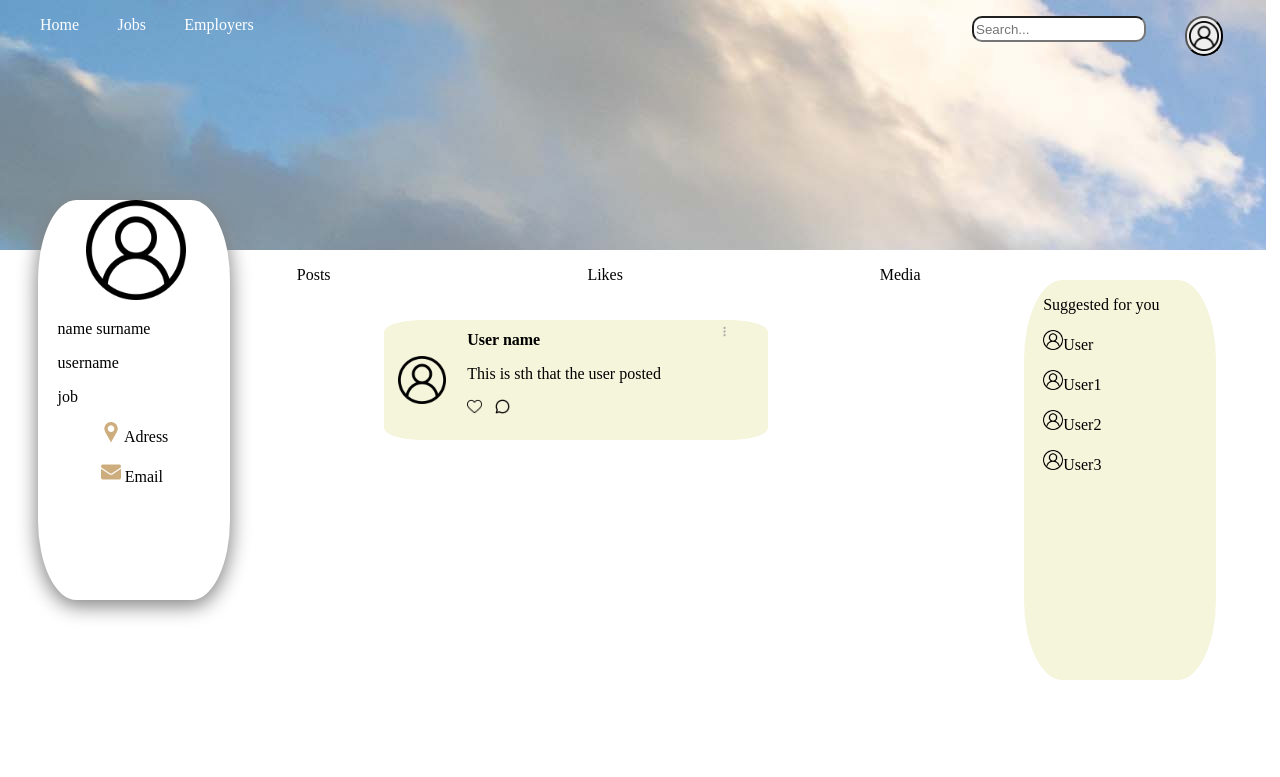
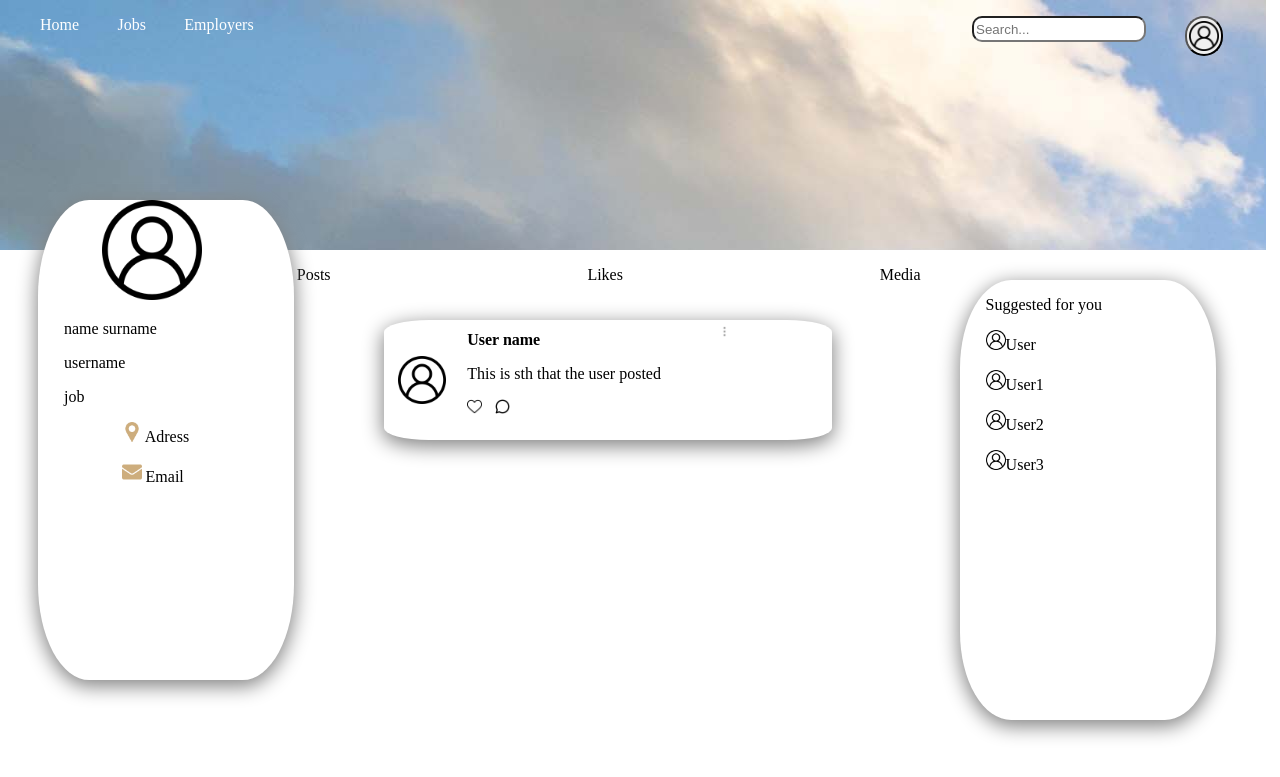
Before and after one commit to guy1998/SpiderWork, a PHP site: template views/user.html in a window 1280 px wide. Shown: the top 777 px of the page. Run offline with PHP 8.4, Linux system fonts and the light colour scheme; the template is opened without the code that fills it, so the values that code supplies are empty.

Commit message:
Added some features to userview

```diff
--- a/styles/userview.css
+++ b/styles/userview.css
@@ -67,8 +67,8 @@ body{
     z-index: 1;
     top: 25%;
     left: 3%;
-    width: 15vw;
-    height: 50vh;
+    width: 20vw;
+    height: 60vh;
     border-radius: 20%;
     background-color: white;
     box-shadow: 0px 5px 20px 1px gray;
@@ -86,11 +86,12 @@ body{
     position: absolute;
     z-index: 1;
     top: 35%;
-    left: 80%;
-    width: 15vw;
-    height: 50vh;
+    left: 75%;
+    width: 20vw;
+    height: 55vh;
     border-radius: 20%;
-    background-color: beige;
+    background-color: white;
+    box-shadow: 0px 5px 20px 1px gray;
 }
 
 #suggested p{
@@ -102,11 +103,13 @@ body{
     z-index: 1;
     top: 40%;
     left: 30%;
-    width: 30vw;
+    width: 35vw;
     height: 15vh;
     border-radius: 10%;
     background-color: beige;
     display: flex;
+    background-color: white;
+    box-shadow: 0px 5px 20px 1px gray;
 }
 
 #profImage{
```
